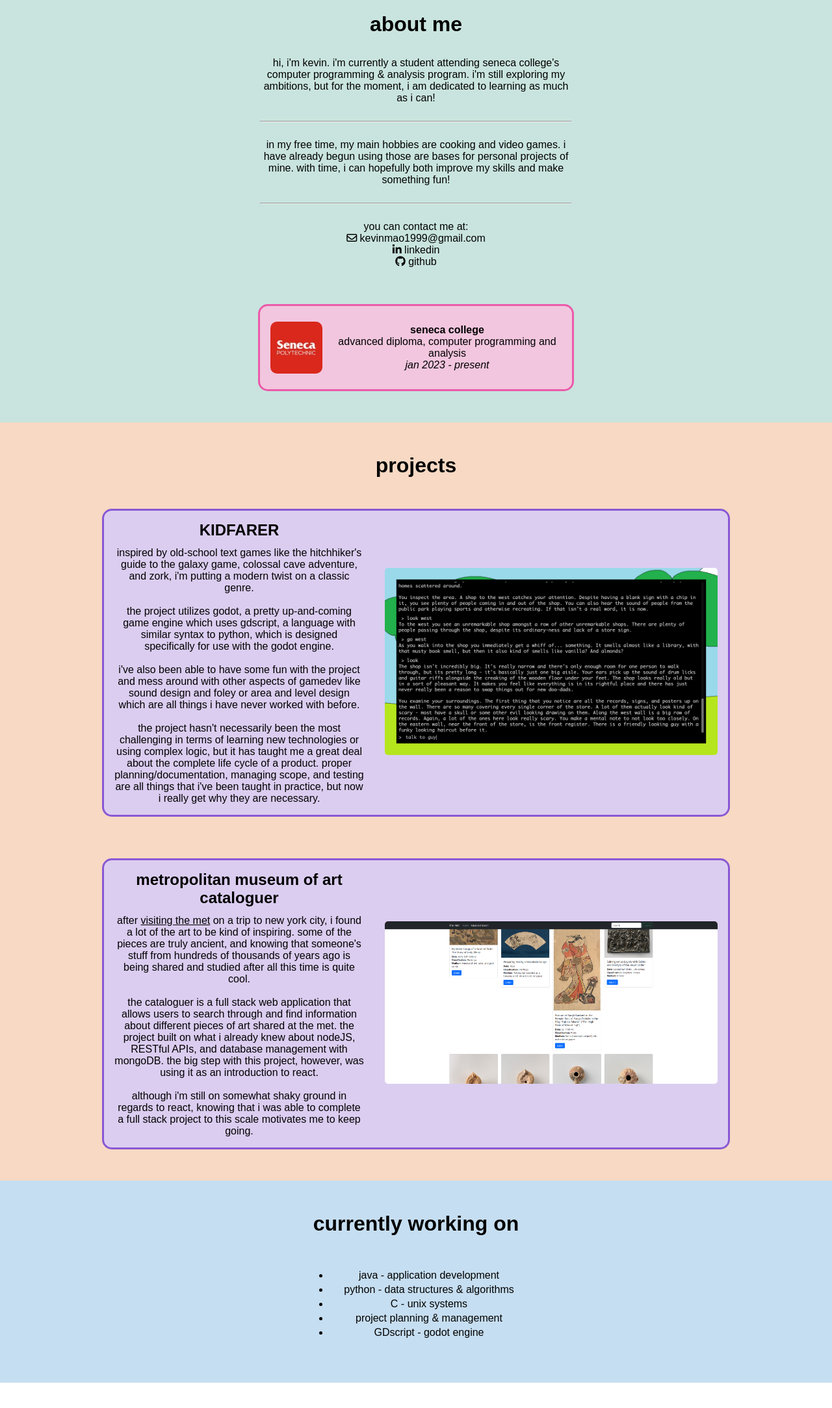
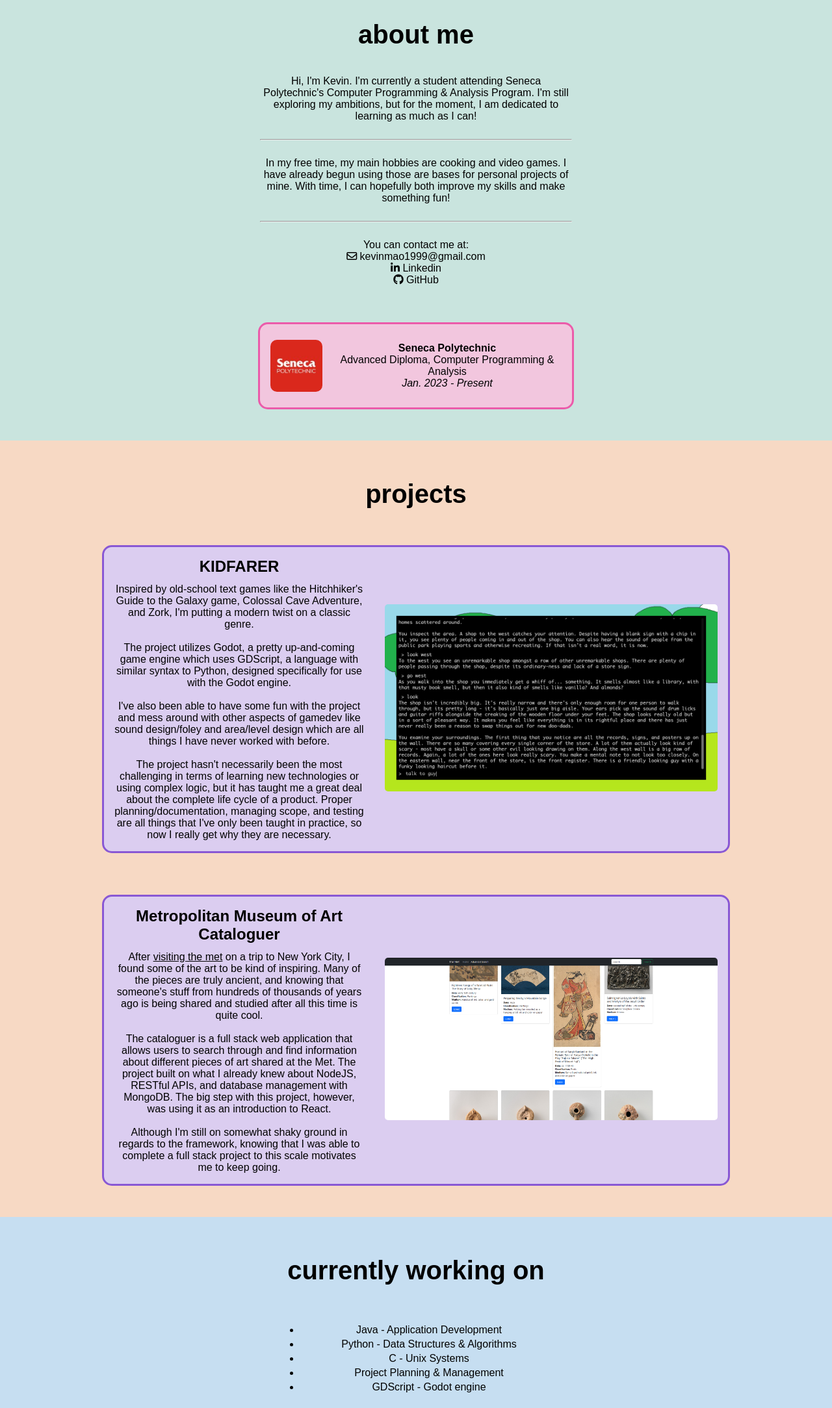
Before and after one commit to kevinmao1999/kevinmao1999.github.io, a plain HTML site: page index.html in a window 1280 px wide. Shown: the part 533-2700 px from the top of the page at 65% size. Before the commit the page ends 2661 px from the top, so only its background shows below. Drawn offline with Linux system fonts and the light colour scheme; a script that the page names is missing; a web font is replaced by a local one.

Commit message:
add proper case distinction

```diff
--- a/css/styles.css
+++ b/css/styles.css
@@ -59,9 +59,10 @@ body {
     background-color: #C6DEF1;
 }
 h2 {
-    font-size: 2em;
+    font-size: 2.5em;
     margin: 1em 0.1em 0.5em 0.1em;
     padding: 0.5em;
+    user-select: none
 }
 .header-section-container {
     display: flex;
@@ -89,6 +90,7 @@ h2 {
     padding: 0;
     border: 0;
     position: relative;
+    user-select: none
 }
 .header-section-container h2 {
     font-size: 1em;
--- a/index.html
+++ b/index.html
@@ -24,7 +24,7 @@
             <h2>prospective developer</h2>
             <div class="header-links-container">
                 <a href="assets\Kevin Mao - Resume.pdf" target="_blank" download class="link-button">
-                    <i class="fa-regular fa-file"></i> resume
+                    <i class="fa-solid fa-file"></i> resume
                 </a>
                 <a href="https://www.linkedin.com/in/kevinmao1999/" target="_blank" class="link-button">
                     <i class="fa-brands fa-linkedin-in"></i>
@@ -39,38 +39,34 @@
         <div class="about-me-container">
             <h2>about me</h2>
             <div>
-                hi, i'm kevin. i'm currently a student attending seneca college's computer programming & analysis
-                program.
-                i'm still exploring my ambitions, but for the moment, i am dedicated to learning as much as i can!
-                <br><br>
-                <hr><br>
-                in my free time, my main hobbies are cooking and video games. i have already begun using those are bases
-                for personal projects of mine.
-                with time, i can hopefully both improve my skills and make something fun!
-                <br><br>
-                <hr><br>
-                you can contact me at:<br>
+                Hi, I'm Kevin. I'm currently a student attending Seneca Polytechnic's Computer Programming & Analysis Program. I'm still exploring my ambitions, but for the moment,
+                I am dedicated to learning as much as I can!
+                <br><br><hr><br>
+                In my free time, my main hobbies are cooking and video games. I have already begun using those are bases for personal projects of mine. With time, I can hopefully both
+                improve my skills and make something fun!
+                <br><br><hr><br>
+                You can contact me at:<br>
                 <a href="mailto:yourname@example.com" target="_blank" class="contact-link">
                     <i class="fa-regular fa-envelope"></i> kevinmao1999@gmail.com<br>
                 </a>
                 <a href="https://www.linkedin.com/in/kevinmao1999/" target="_blank" class="contact-link">
-                    <i class="fa-brands fa-linkedin-in"></i> linkedin
+                    <i class="fa-brands fa-linkedin-in"></i> Linkedin
                 </a><br>
                 <a href="https://github.com/kevinmao1999" target="_blank" class="contact-link">
-                    <i class="fa-brands fa-github"></i> github
+                    <i class="fa-brands fa-github"></i> GitHub
                 </a>
             </div>
         </div>
         <div class="education-container">
             <div class="education-left">
                 <div class="education-image">
-                    <img src="assets/seneca.jpg" alt="seneca logo">
+                    <img src="assets/seneca.jpg" alt="Seneca Polytechnic icon">
                 </div>
             </div>
             <div class="education-right">
-                <div class="education-1">seneca college</div>
-                <div class="education-2">advanced diploma, computer programming and analysis</div>
-                <div class="education-3">jan 2023 - present</div>
+                <div class="education-1">Seneca Polytechnic</div>
+                <div class="education-2">Advanced Diploma, Computer Programming & Analysis</div>
+                <div class="education-3">Jan. 2023 - Present</div>
             </div>
         </div>
     </main>
@@ -80,34 +76,34 @@
             <div class="projects-item-description">
                 <div class="projects-title">KIDFARER</div>
                 <div>
-                    inspired by old-school text games like the hitchhiker's guide to the galaxy game, colossal cave adventure, and zork,
-                    i'm putting a modern twist on a classic genre.<br><br>the project utilizes godot, a pretty up-and-coming game engine which uses gdscript, a language with similar syntax to python,
-                    which is designed specifically for use with the godot engine.<br><br>i've also been able to have some fun with the project and mess around with other aspects of gamedev like sound
-                    design and foley or area and level design which are all things i have never worked with before.<br><br>the project hasn't necessarily been the most challenging in terms of learning
-                    new technologies or using complex logic, but it has taught me a great deal about the complete life cycle of a product. proper planning/documentation, managing scope, and testing are
-                    all things that i've been taught in practice, but now i really get why they are necessary.
+                    Inspired by old-school text games like the Hitchhiker's Guide to the Galaxy game, Colossal Cave Adventure, and Zork, I'm putting a modern twist on a classic genre.<br><br>
+                    The project utilizes Godot, a pretty up-and-coming game engine which uses GDScript, a language with similar syntax to Python, designed specifically for use with the Godot
+                    engine.<br><br>I've also been able to have some fun with the project and mess around with other aspects of gamedev like sound design/foley and area/level design which are
+                    all things I have never worked with before.<br><br>The project hasn't necessarily been the most challenging in terms of learning new technologies or using complex logic,
+                    but it has taught me a great deal about the complete life cycle of a product. Proper planning/documentation, managing scope, and testing are all things that I've only been taught
+                    in practice, so now I really get why they are necessary.
                 </div>
             </div>
             <div class="projects-item-images">
                 <div>
-                    <img src="assets/patchouli.png" alt="screenshot of KIDFARER" class="projects-image">
+                    <img src="assets/patchouli.png" alt="Screenshot of KIDFARER gameplay" class="projects-image">
                 </div>
             </div>
         </div>
         <div class="projects-item">
             <div class="projects-item-description">
-                <div class="projects-title">metropolitan museum of art cataloguer</div>
+                <div class="projects-title">Metropolitan Museum of Art Cataloguer</div>
                 <div>
-                    after <a href="assets\met2.jpg" target="_blank" class="projects-link">visiting the met</a> on a trip to new york city, i found a lot of the art to be kind of inspiring. some of the
-                    pieces are truly ancient, and knowing that someone's stuff from hundreds of thousands of years ago is being shared and studied after all this time is quite cool.<br><br>the cataloguer is
-                    a full stack web application that allows users to search through and find information about different pieces of art shared at the met. the project built on what i already knew about nodeJS,
-                    RESTful APIs, and database management with mongoDB. the big step with this project, however, was using it as an introduction to react.<br><br>although i'm still on somewhat shaky
-                    ground in regards to react, knowing that i was able to complete a full stack project to this scale motivates me to keep going.
+                    After <a href="assets\met2.jpg" target="_blank" class="projects-link">visiting the met</a> on a trip to New York City, I found some of the art to be kind of inspiring. Many of
+                    the pieces are truly ancient, and knowing that someone's stuff from hundreds of thousands of years ago is being shared and studied after all this time is quite cool.<br><br>
+                    The cataloguer is a full stack web application that allows users to search through and find information about different pieces of art shared at the Met. The project built on
+                    what I already knew about NodeJS, RESTful APIs, and database management with MongoDB. The big step with this project, however, was using it as an introduction to React.
+                    <br><br>Although I'm still on somewhat shaky ground in regards to the framework, knowing that I was able to complete a full stack project to this scale motivates me to keep going.
                 </div>
             </div>
             <div class="projects-item-images">
                 <div>
-                    <img src="assets/met1.png" alt="screenshot of met cataloguer" class="projects-image">
+                    <img src="assets/met1.png" alt="Screenshot of Met cataloguer" class="projects-image">
                 </div>
             </div>
         </div>
@@ -116,11 +112,11 @@
         <div class="skills-container">
             <h2>currently working on</h2>
             <ul>
-                <li class="skills-item">java - application development</li>
-                <li class="skills-item">python - data structures & algorithms</li>
-                <li class="skills-item">C - unix systems</li>
-                <li class="skills-item">project planning & management</li>
-                <li class="skills-item">GDscript - godot engine</li>
+                <li class="skills-item">Java - Application Development</li>
+                <li class="skills-item">Python - Data Structures & Algorithms</li>
+                <li class="skills-item">C - Unix Systems</li>
+                <li class="skills-item">Project Planning & Management</li>
+                <li class="skills-item">GDScript - Godot engine</li>
             </ul>
         </div>
     </div>
```
